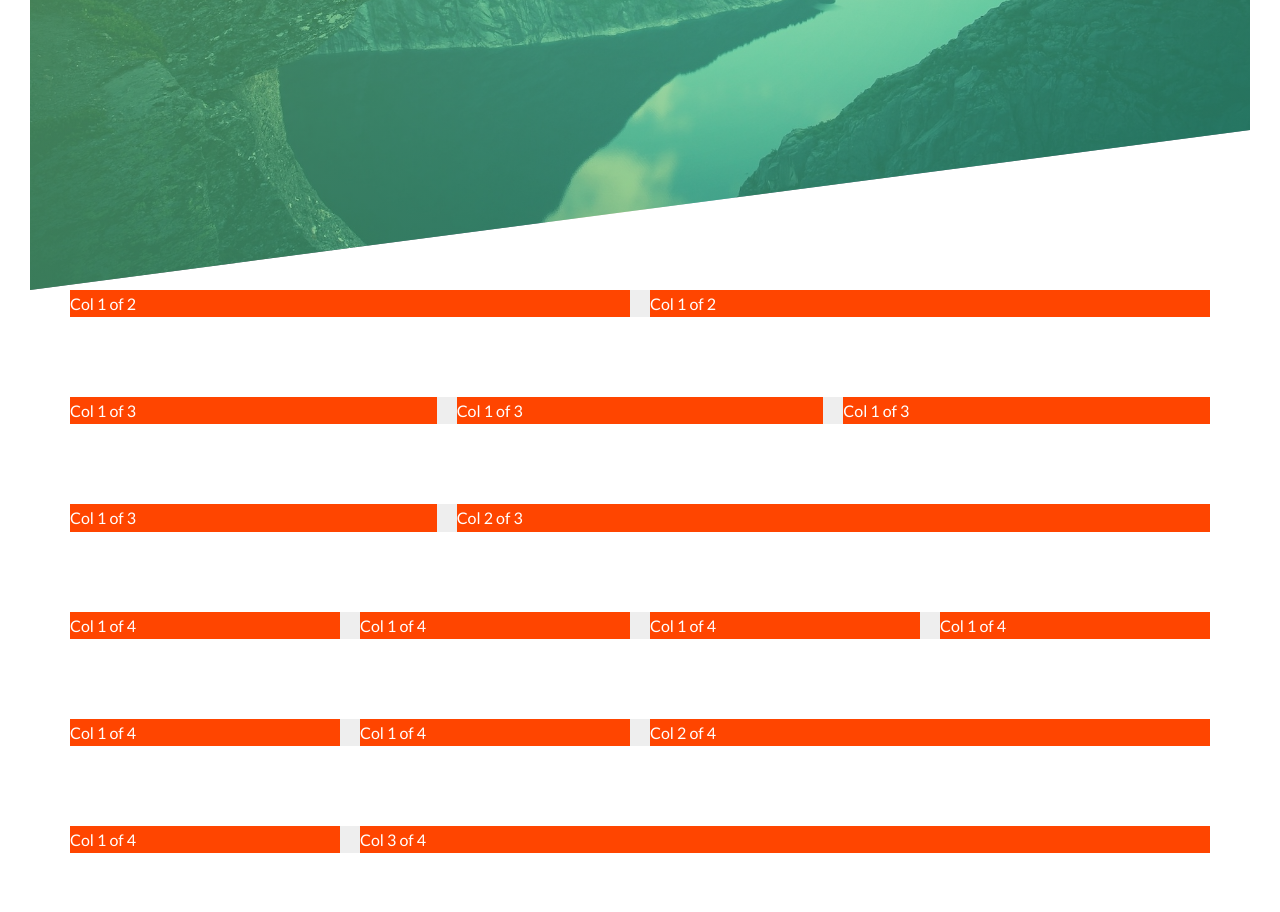
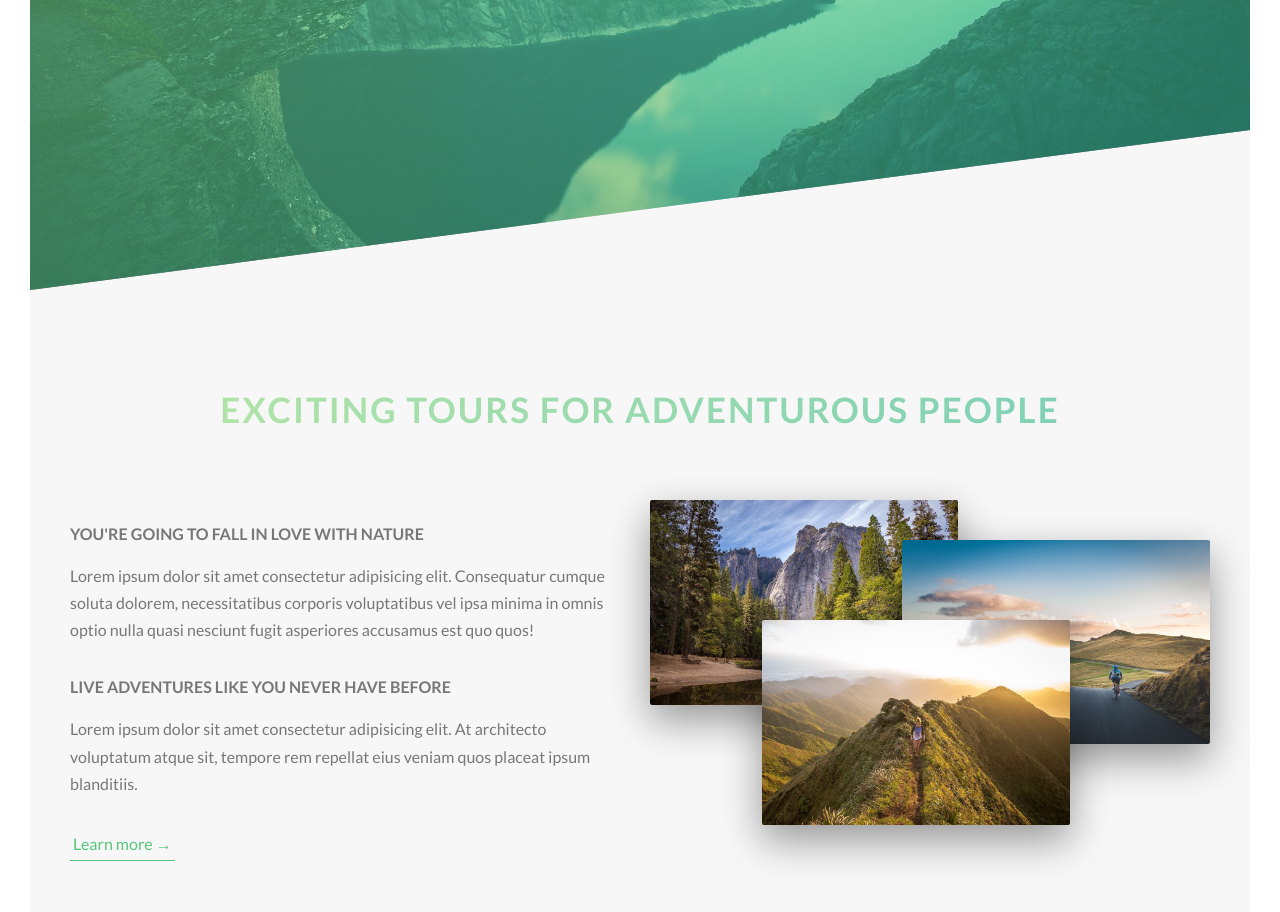
Before and after one commit to jonjondesu/natours, a website: page index.html in a window 1280 px wide. Shown: the part 500-1412 px from the top of the page. Before the commit the page ends 1383 px from the top, so only its background shows below. Drawn offline with Linux system fonts and the light colour scheme.

Commit message:
About section complete with image composition

```diff
--- a/index.html
+++ b/index.html
@@ -7,7 +7,7 @@
 
   <link href="https://fonts.googleapis.com/css?family=Lato:100,300,400,700,900" rel="stylesheet">
 
-  <link rel="stylesheet" href="css/icon-font.css">
+  <!-- <link rel="stylesheet" href="css/icon-font.css"> -->
   <link rel="stylesheet" href="css/style.css">
   <link rel="shortcut icon" type="image/png" href="img/favicon.png">
 
@@ -30,7 +30,40 @@
     </div>
   </header>
 
-  <section class="grid-test">
+  <main>
+    <section class="section-about">
+      <div class="u-center-text u-margin-bottom-big">
+        <h2 class="heading-secondary">
+          Exciting tours for adventurous people
+        </h2>
+      </div>
+
+      <div class="row">
+          <div class="col-1-of-2">
+            <h3 class="heading-tertiary u-margin-bottom-small">You're going to fall in love with nature</h3>
+            <p class="paragraph">
+              Lorem ipsum dolor sit amet consectetur adipisicing elit. Consequatur cumque soluta dolorem, necessitatibus corporis voluptatibus vel ipsa minima in omnis optio nulla quasi nesciunt fugit asperiores accusamus est quo quos!
+            </p>
+
+            <h3 class="heading-tertiary u-margin-bottom-small">Live adventures like you never have before</h3>
+            <p class="paragraph">
+              Lorem ipsum dolor sit amet consectetur adipisicing elit. At architecto voluptatum atque sit, tempore rem repellat eius veniam quos placeat ipsum blanditiis.
+            </p>
+
+            <a href="#" class="btn-text">Learn more &rarr;</a>
+          </div>
+          <div class="col-1-of-2">
+            <div class="composition">
+              <img src="img/nat-1-large.jpg" alt="Photo 1" class="composition__photo composition__photo--p1">
+              <img src="img/nat-2-large.jpg" alt="Photo 2" class="composition__photo composition__photo--p2">
+              <img src="img/nat-3-large.jpg" alt="Photo 3" class="composition__photo composition__photo--p3">
+            </div>
+          </div>
+        </div>
+    </section>
+  </main>
+
+  <!-- <section class="grid-test">
     <div class="row">
       <div class="col-1-of-2">
         Col 1 of 2
@@ -96,7 +129,7 @@
         Col 3 of 4
       </div>
     </div>
-  </section>
+  </section> -->
 
 </body>
 
--- a/sass/abstracts/_variables.scss
+++ b/sass/abstracts/_variables.scss
@@ -3,9 +3,14 @@ $color-primary: #55c57a;
 $color-primary-light: #7ed56f96;
 $color-primary-dark: #28b48593;
 
+$color-grey-light: #f7f7f7;
+
 $color-grey-dark: #777;
 $color-white: #fff;
 $color-black: #000;
+
+// FONT
+$default-font-size: 1.6rem;
 
 // GRID
 $grid-width: 114rem;
--- a/sass/base/_typography.scss
+++ b/sass/base/_typography.scss
@@ -41,3 +41,34 @@ body {
     animation: moveInRight 1s ease-out;
   }
 }
+
+.heading-secondary {
+  font-size: 3.5rem;
+  text-transform: uppercase;
+  font-weight: 700;
+  display: inline-block;
+  background-image: linear-gradient(to right, $color-primary-light, $color-primary-dark);
+  -webkit-background-clip: text;
+  color: transparent;
+  transition: all .2s;
+  letter-spacing: 2px;
+
+  &:hover {
+    transform: skewY(2deg) skewX(15deg) scale(1.1);
+    text-shadow: .5rem 1rem 2rem rgba($color-black, .2);
+  }
+}
+
+.heading-tertiary {
+  font-size: $default-font-size;
+  font-weight: 700;
+  text-transform: uppercase;
+}
+
+.paragraph {
+  font-size: $default-font-size;
+
+  &:not(:last-child) {
+    margin-bottom: 3rem;
+  }
+}
--- a/sass/base/_utilities.scss
+++ b/sass/base/_utilities.scss
@@ -0,0 +1,5 @@
+.u-center-text { text-align: center };
+
+.u-margin-bottom-big { margin-bottom: 8rem };
+.u-margin-bottom-medium { margin-bottom: 4rem };
+.u-margin-bottom-small { margin-bottom: 1.5rem };
--- a/sass/components/_button.scss
+++ b/sass/components/_button.scss
@@ -8,6 +8,7 @@
     border-radius: 10rem;
     transition: all .2s;
     position: relative;
+    font-size: $default-font-size;
 
     /* animation: moveInButton 1s ease-out; */
   }
@@ -54,3 +55,28 @@
     animation-fill-mode: backwards;
   }
 }
+
+.btn-text {
+  &:link,
+  &:visited {
+    font-size: $default-font-size;
+    color: $color-primary;
+    display: inline-block;
+    text-decoration: none;
+    border-bottom: 1px solid $color-primary;
+    padding: 3px;
+    transition: all .2s;
+  }
+
+  &:hover {
+    background-color: $color-primary;
+    color: $color-white;
+    box-shadow: 0 1rem 2rem rgba($color-black, .15);
+    transform: translateY(-2px);
+  }
+
+  &:active {
+    box-shadow: 0 .5rem 1rem rgba($color-black, .15);
+    transform: translateY(0);
+  }
+}
--- /dev/null
+++ b/sass/components/composition.scss
@@ -0,0 +1,40 @@
+.composition {
+  position: relative;
+
+  &__photo {
+    width: 55%;
+    box-shadow: 0 1.5rem 4rem rgba($color-black, .4);
+    border-radius: 2px;
+    position: absolute;
+    z-index: 10;
+    transition: all .2s;
+    outline-offset: 2rem;
+
+
+    &--p1 {
+      left: 0;
+      top: -2rem;
+    }
+
+    &--p2 {
+      right: 0;
+      top: 2rem;
+    }
+
+    &--p3 {
+      left: 20%;
+      top: 10rem;
+    }
+
+    &:hover {
+      outline: 1.5rem solid $color-primary;
+      transform: scale(1.05) translateY(-.5rem);
+      transform: 0 1.5rem 4rem rgba($color-black, .5);
+      z-index: 20;
+    }
+  }
+
+  &:hover &__photo:not(:hover) {
+    transform: scale(.95);
+  }
+}
--- a/sass/layout/_grid.scss
+++ b/sass/layout/_grid.scss
@@ -1,6 +1,5 @@
 .row {
   max-width: $grid-width;
-  background-color: #eee;
   margin: 0 auto;
 
   &:not(:last-child) {
@@ -10,9 +9,8 @@
   @include clearfix;
 
   [class^="col-"] {
-    background-color: orangered;
     float: left;
-    color: $color-white;
+    color: $color-grey-dark;
 
     &:not(:last-child) {
       margin-right: $gutter-horizontal;
--- a/sass/main.scss
+++ b/sass/main.scss
@@ -8,6 +8,7 @@
 @import "base/utilities";
 
 @import "components/button";
+@import "components/composition";
 
 @import "layout/grid";
 @import "layout/header";
--- a/sass/pages/_home.scss
+++ b/sass/pages/_home.scss
@@ -0,0 +1,5 @@
+.section-about {
+  background-color: $color-grey-light;
+  padding: 25rem 0;
+  margin-top: -20vh;
+}
```
Also changed, not shown: css/style.css.
